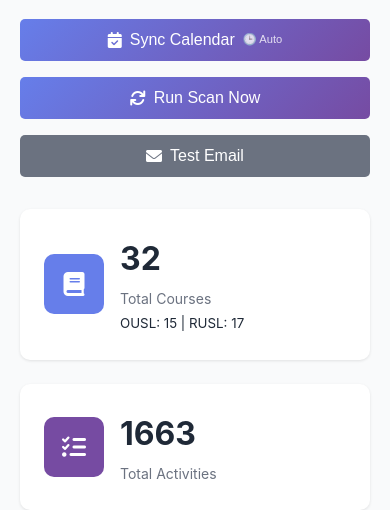
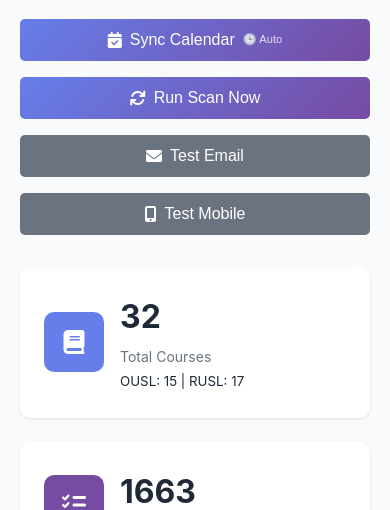
Before and after one commit to sandunMadhushan/LMS-Activity-Monitor, a Flask app: page / in a window 390 px wide; the page is wider, and only the part inside the window is pictured. Shown: the part 274-784 px from the top of that part. Run offline with Flask 3, Linux system fonts and the light colour scheme; data comes from the database, SQL or seed files in the repository.

Commit message:
Add test mobile notification endpoint and UI button
Introduces a new /api/test-ntfy endpoint in app.py to send test mobile push notifications via NTFY. Updates index.html to add a 'Test Mobile' button and supporting JavaScript. Also standardizes notification titles in notifier.py by removing emojis for consistency.

```diff
--- a/app.py
+++ b/app.py
@@ -137,6 +137,29 @@ def test_email():
             return jsonify({
                 'success': False,
                 'message': 'Failed to send test email. Check configuration.'
+            }), 500
+    except Exception as e:
+        return jsonify({
+            'success': False,
+            'message': f'Error: {str(e)}'
+        }), 500
+
+@app.route('/api/test-ntfy', methods=['POST'])
+def test_ntfy():
+    """Send a test mobile push notification."""
+    try:
+        notifier = Notifier()
+        success = notifier.send_test_ntfy()
+
+        if success:
+            return jsonify({
+                'success': True,
+                'message': 'Test mobile notification sent successfully! Check your phone.'
+            })
+        else:
+            return jsonify({
+                'success': False,
+                'message': 'Failed to send test notification. Check NTFY_TOPIC configuration.'
             }), 500
     except Exception as e:
         return jsonify({
--- a/templates/index.html
+++ b/templates/index.html
@@ -23,6 +23,9 @@ endblock %} {% block content %}
       {% endif %}
       <button onclick="testEmail()" class="btn btn-secondary">
         <i class="fas fa-envelope"></i> Test Email
+      </button>
+      <button onclick="testNtfy()" class="btn btn-secondary">
+        <i class="fas fa-mobile-alt"></i> Test Mobile
       </button>
     </div>
   </div>
@@ -674,5 +677,27 @@ endblock %} {% block content %}
         showNotification("Test failed: " + error.message, "error");
       });
   }
+
+  function testNtfy() {
+    showNotification("Sending test mobile notification...", "info");
+
+    fetch("/api/test-ntfy", {
+      method: "POST",
+      headers: {
+        "Content-Type": "application/json",
+      },
+    })
+      .then((response) => response.json())
+      .then((data) => {
+        if (data.success) {
+          showNotification(data.message, "success");
+        } else {
+          showNotification(data.message, "error");
+        }
+      })
+      .catch((error) => {
+        showNotification("Test failed: " + error.message, "error");
+      });
+  }
 </script>
 {% endblock %}
```
Also changed, not shown: notifier.py (+4 -4 lines).
